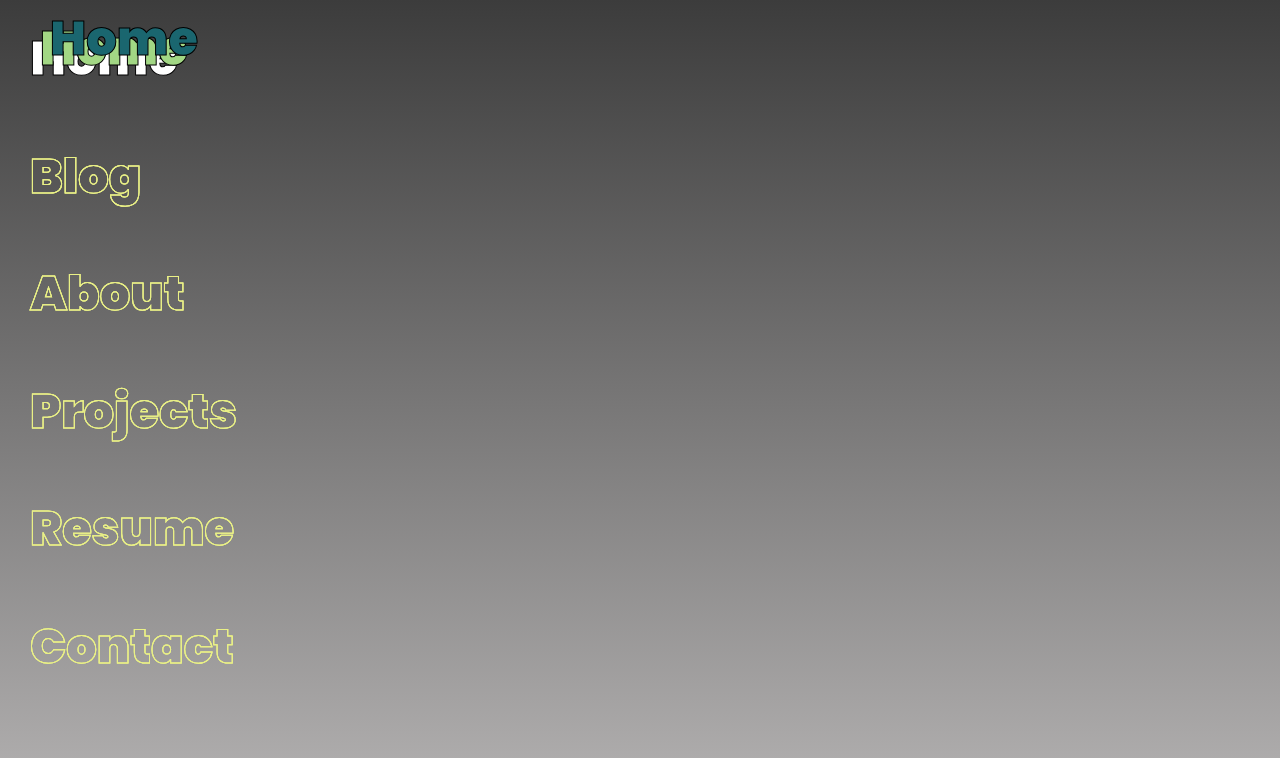
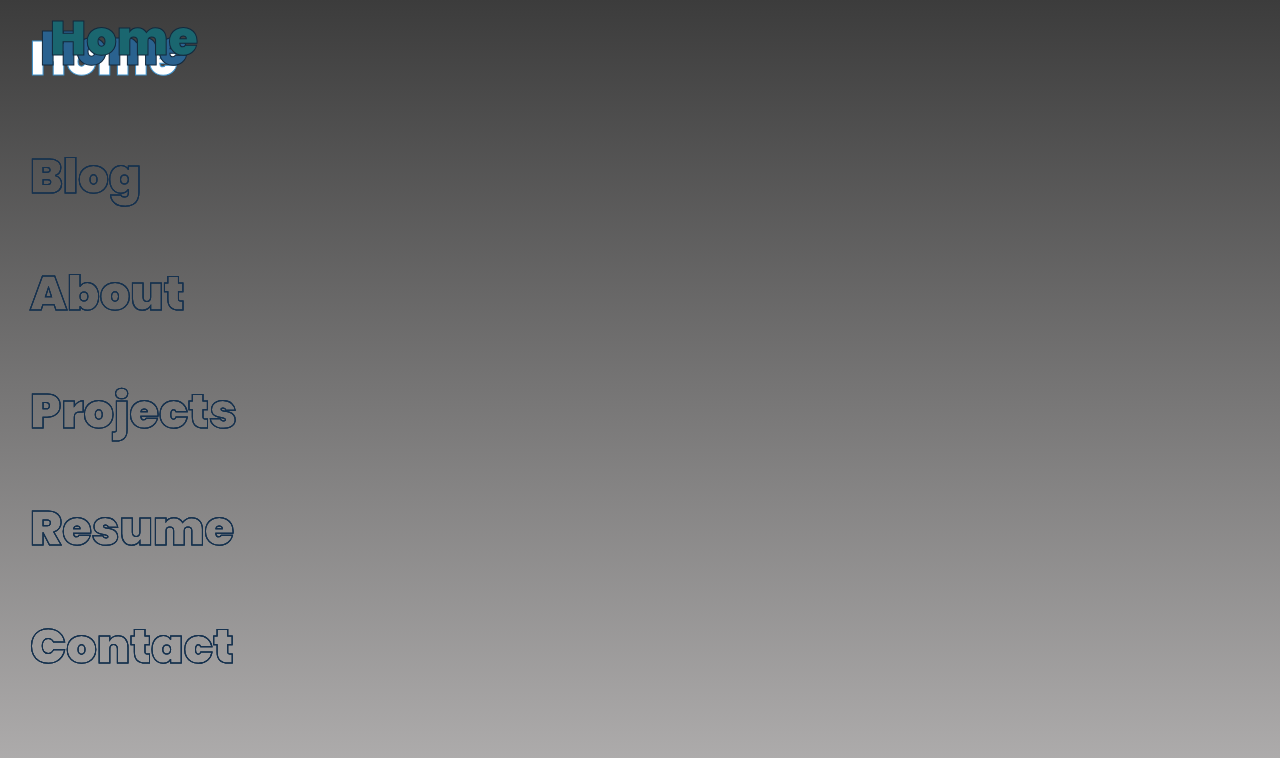
Before and after one commit to Jamondixon/portfolio_site, a plain HTML site: page index.html in a window 1280 px wide. In both pictures the pointer is over the link "Home". Drawn offline with Linux system fonts and the light colour scheme.

Commit message:
color switch

```diff
--- a/index.css
+++ b/index.css
@@ -111,7 +111,7 @@ ul li a {
     display: flex;
     flex-direction: row;
     color: transparent;
-    -webkit-text-stroke: 1px rgb(233, 240, 134);
+    -webkit-text-stroke: 1px #16324f;
     font-size: 3em;
     font-weight: 900;
     text-decoration: none;
@@ -119,7 +119,7 @@ ul li a {
 }
 ul li a:hover{
     color: #fff;
-    -webkit-text-stroke: 1px #000;
+    -webkit-text-stroke: 1px #3e92cc;
     transition: 0.5s;
 }
 ul li a:before , ul li a:after{
@@ -130,15 +130,15 @@ ul li a:before , ul li a:after{
     transition: 0.5s;
 }
 ul li a:hover:before {
-    color: rgb(162, 215, 132);
+    color: #2a628f;
     z-index: 1;
-    -webkit-text-stroke: 1px #000;
+    -webkit-text-stroke: 1px #13293d;
     transform: translate(10px, -10px);
 }
 ul li a:hover:after {
     color: rgb(26, 102, 111);
     z-index: 2;
-    -webkit-text-stroke: 1px #000;
+    -webkit-text-stroke: 1px #13293d;
     transform: translate(20px, -20px);
 }
 
```
